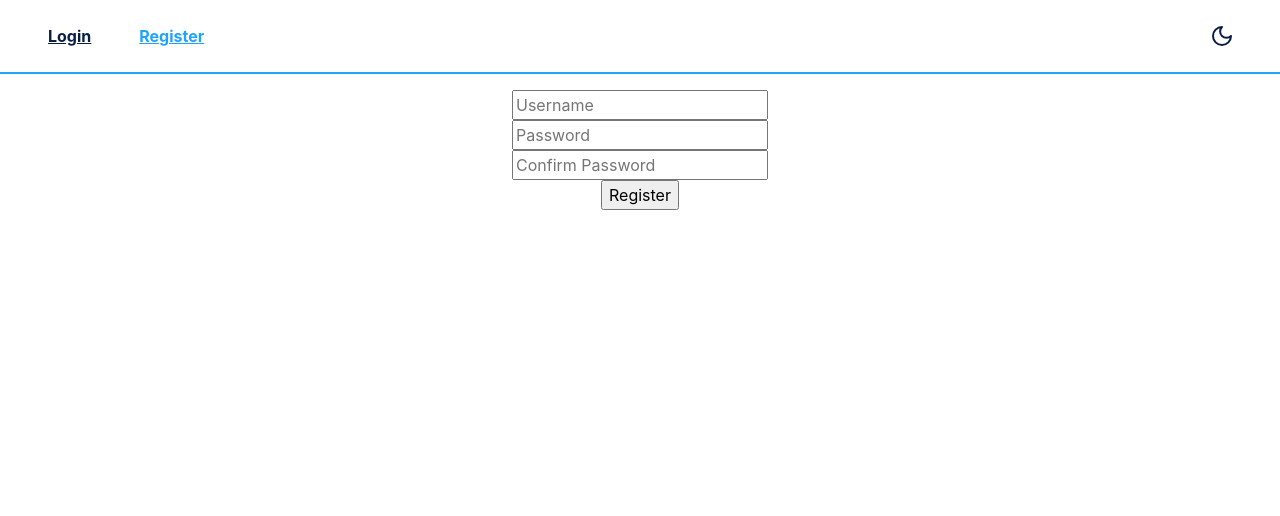
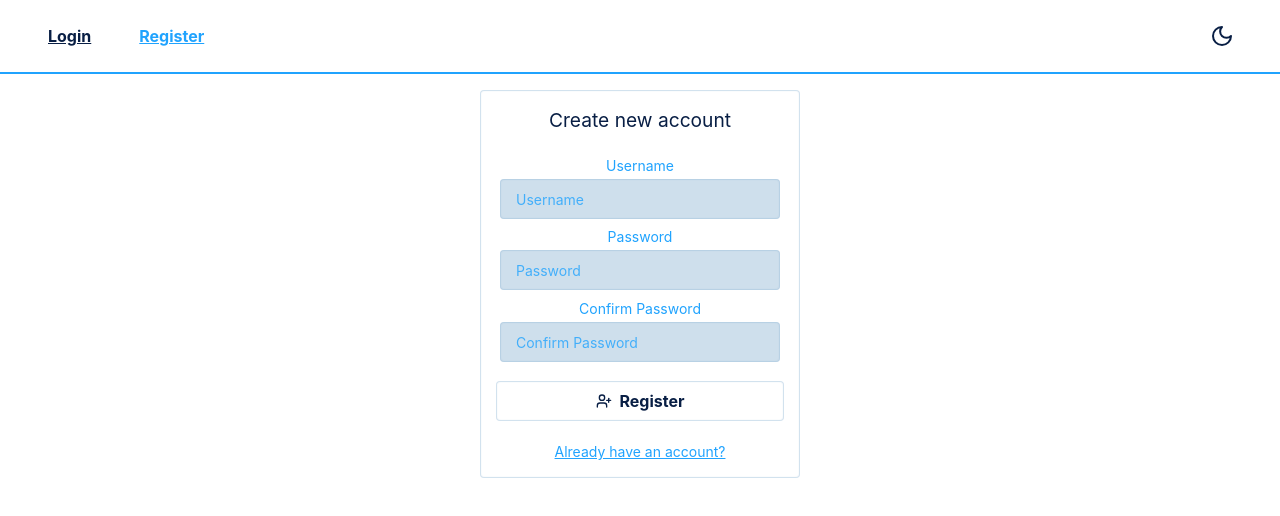
Before and after one commit to berkaysson/siem-case-study, a React (Vite) app: page /register in a window 1280 px wide. Shown: the top 516 px of the page. Built offline with nearby package versions, Linux system fonts and the light colour scheme.

Commit message:
implement ui components

```diff
--- a/src/components/BookEditForm.tsx
+++ b/src/components/BookEditForm.tsx
@@ -5,6 +5,10 @@ import { bookSchema } from "../utils/schema";
 import { useForm } from "react-hook-form";
 import { zodResolver } from "@hookform/resolvers/zod";
 import { Book } from "../types/Book";
+import { CardForm, FormGroup } from "./ui/CardForm";
+import Button from "./ui/Button";
+import { Input, InputError } from "./ui/Input";
+import { CircleSlash, Save } from "lucide-react";
 
 type BookFormData = z.infer<typeof bookSchema>;
 
@@ -29,29 +33,44 @@ const BookEditForm = ({ book, setIsEditing }: BookEditFormProps) => {
   };
 
   return (
+    <CardForm>
+      <h1>Edit Book</h1>
       <form onSubmit={handleSubmit(onSave)}>
-      <div>
-        Title:
-        <input
+        <FormGroup>
+          <label>Title</label>
+          <Input
             type="text"
             {...register("title")}
             placeholder="Title"
             defaultValue={book.title}
           />
-        {errors.title && <p>{errors.title.message}</p>}
-      </div>
-      <div>
-        Author:
-        <input
+          {errors.title && <InputError>{errors.title.message}</InputError>}
+
+          <label>Author</label>
+          <Input
             type="text"
             {...register("author")}
             placeholder="Author"
             defaultValue={book.author}
           />
-        {errors.author && <p>{errors.author.message}</p>}
-      </div>
-      <button type="submit">Save Book</button>
+          {errors.author && <InputError>{errors.author.message}</InputError>}
+
+          <Button fullWidth type="submit" icon={<Save size={16} />}>
+            Save Book
+          </Button>
+        </FormGroup>
       </form>
+
+      <Button
+        size="small"
+        type="button"
+        onClick={() => setIsEditing(false)}
+        fullWidth
+        icon={<CircleSlash size={13} />}
+      >
+        Cancel
+      </Button>
+    </CardForm>
   );
 };
 
--- a/src/components/BookForm.tsx
+++ b/src/components/BookForm.tsx
@@ -4,6 +4,10 @@ import { z } from "zod";
 import { bookSchema } from "../utils/schema";
 import { useForm } from "react-hook-form";
 import { zodResolver } from "@hookform/resolvers/zod";
+import { CardForm, FormGroup } from "./ui/CardForm";
+import Button from "./ui/Button";
+import { Input, InputError } from "./ui/Input";
+import { BadgePlus } from "lucide-react";
 
 type BookFormData = z.infer<typeof bookSchema>;
 
@@ -24,24 +28,22 @@ const BookForm: React.FC = () => {
   };
 
   return (
-    <div>
-      BookForm
-      <div>
-        <form onSubmit={handleSubmit(onSubmit)}>
-          <div>
-            Title:
-            <input type="text" {...register("title")} placeholder="Title" />
-            {errors.title && <p>{errors.title.message}</p>}
-          </div>
-          <div>
-            Author:
-            <input type="text" {...register("author")} placeholder="Author" />
-            {errors.author && <p>{errors.author.message}</p>}
-          </div>
-          <button type="submit">Add Book</button>
-        </form>
-      </div>
-    </div>
+    <CardForm>
+      <h1>Add new book</h1>
+      <form onSubmit={handleSubmit(onSubmit)}>
+        <FormGroup>
+          <label>Title</label>
+          <Input type="text" {...register("title")} placeholder="Title" />
+          {errors.title && <InputError>{errors.title.message}</InputError>}
+          <label>Author</label>
+          <Input type="text" {...register("author")} placeholder="Author" />
+          {errors.author && <InputError>{errors.author.message}</InputError>}
+          <Button icon={<BadgePlus size={16} />} fullWidth type="submit">
+            Add Book
+          </Button>
+        </FormGroup>
+      </form>
+    </CardForm>
   );
 };
 
--- a/src/components/BookItem.tsx
+++ b/src/components/BookItem.tsx
@@ -2,6 +2,8 @@ import { useContext, useState } from "react";
 import { BookContext } from "../context/BookContext";
 import { Book } from "../types/Book";
 import BookEditForm from "./BookEditForm";
+import Button from "./ui/Button";
+import { Pencil, Trash2 } from "lucide-react";
 
 const BookItem = ({ book }: { book: Book }) => {
   const { deleteBook } = useContext(BookContext);
@@ -15,14 +17,22 @@ const BookItem = ({ book }: { book: Book }) => {
         <>
           <div>{book.title}</div>
           <div>{book.author}</div>
-          <button type="button" onClick={() => setIsEditing(true)}>
+          <Button
+            icon={<Pencil size={16} />}
+            type="button"
+            onClick={() => setIsEditing(true)}
+          >
             Edit
-          </button>
+          </Button>
         </>
       )}
-      <button type="button" onClick={() => deleteBook(book.id)}>
+      <Button
+        icon={<Trash2 size={16} />}
+        type="button"
+        onClick={() => deleteBook(book.id)}
+      >
         Delete
-      </button>
+      </Button>
     </li>
   );
 };
--- a/src/components/Login.tsx
+++ b/src/components/Login.tsx
@@ -1,6 +1,10 @@
 import React, { useContext, useState } from "react";
 import { AuthContext } from "../context/AuthContext";
-import { useNavigate } from "react-router-dom";
+import { Link, useNavigate } from "react-router-dom";
+import Button from "./ui/Button";
+import { CardForm, FormGroup } from "./ui/CardForm";
+import { Input } from "./ui/Input";
+import { LogIn } from "lucide-react";
 
 const Login: React.FC = () => {
   const [username, setUsername] = useState("");
@@ -19,25 +23,33 @@ const Login: React.FC = () => {
   };
 
   return (
-    <div>
+    <CardForm>
+      <h1>Login</h1>
       <form onSubmit={handleSubmit}>
-        <input
+        <FormGroup>
+          <label>Username</label>
+          <Input
             type="text"
             value={username}
             onChange={(e) => setUsername(e.target.value)}
             placeholder="Username"
             required
           />
-        <input
+          <label>Password</label>
+          <Input
             type="password"
             value={password}
             onChange={(e) => setPassword(e.target.value)}
             placeholder="Password"
             required
           />
-        <button type="submit">Login</button>
+          <Button fullWidth type="submit" icon={<LogIn size={16} />}>Login</Button>
+        </FormGroup>
       </form>
-    </div>
+      <p className="link">
+        <Link to="/register">Don't have an account?</Link>
+      </p>
+    </CardForm>
   );
 };
 
--- a/src/components/Register.tsx
+++ b/src/components/Register.tsx
@@ -1,10 +1,14 @@
 import React, { useContext } from "react";
 import { AuthContext } from "../context/AuthContext";
-import { useNavigate } from "react-router-dom";
+import { Link, useNavigate } from "react-router-dom";
 import { useForm } from "react-hook-form";
 import { z } from "zod";
 import { registerSchema } from "../utils/schema";
 import { zodResolver } from "@hookform/resolvers/zod";
+import { Input, InputError } from "./ui/Input";
+import Button from "./ui/Button";
+import { CardForm, FormGroup } from "./ui/CardForm";
+import { UserPlus } from "lucide-react";
 
 type RegisterFormData = z.infer<typeof registerSchema>;
 
@@ -30,31 +34,45 @@ const Register: React.FC = () => {
   };
 
   return (
-    <div>
+    <CardForm>
+      <h1>Create new account</h1>
       <form onSubmit={handleSubmit(onSubmit)}>
-        <div>
-          <input type="text" {...register("username")} placeholder="Username" />
-          {errors.username && <p>{errors.username.message}</p>}
-        </div>
-        <div>
-          <input
+        <FormGroup>
+          <label>Username</label>
+          <Input type="text" {...register("username")} placeholder="Username" />
+          {errors.username && (
+            <InputError>{errors.username.message}</InputError>
+          )}
+
+          <label>Password</label>
+          <Input
             type="password"
             {...register("password")}
             placeholder="Password"
           />
-          {errors.password && <p>{errors.password.message}</p>}
-        </div>
-        <div>
-          <input
+          {errors.password && (
+            <InputError>{errors.password.message}</InputError>
+          )}
+
+          <label>Confirm Password</label>
+          <Input
             type="password"
             {...register("confirmPassword")}
             placeholder="Confirm Password"
           />
-          {errors.confirmPassword && <p>{errors.confirmPassword.message}</p>}
-        </div>
-        <button type="submit">Register</button>
+          {errors.confirmPassword && (
+            <InputError>{errors.confirmPassword.message}</InputError>
+          )}
+
+          <Button icon={<UserPlus size={16} />} type="submit" fullWidth>
+            Register
+          </Button>
+        </FormGroup>
       </form>
-    </div>
+      <p className="link">
+        <Link to="/login">Already have an account? </Link>
+      </p>
+    </CardForm>
   );
 };
 
```
Lines whose indentation alone changed are shown as unchanged.
